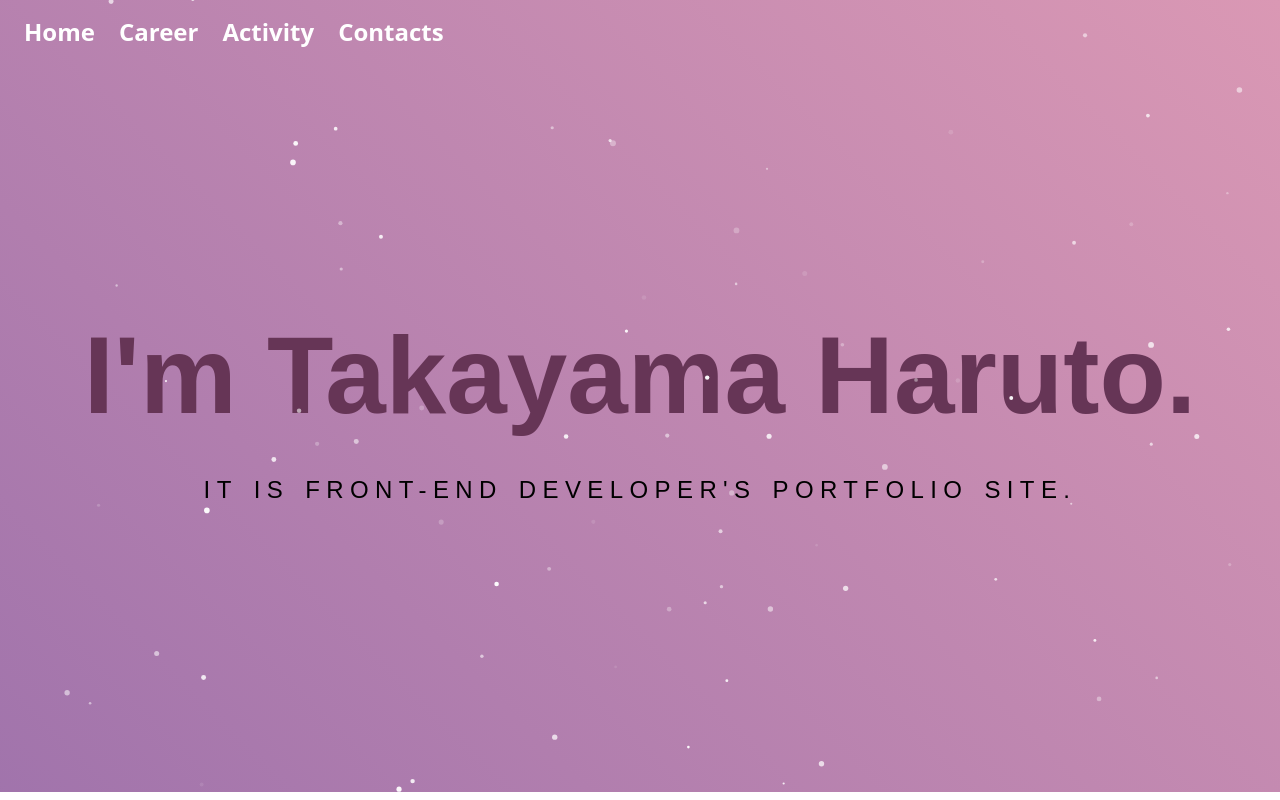
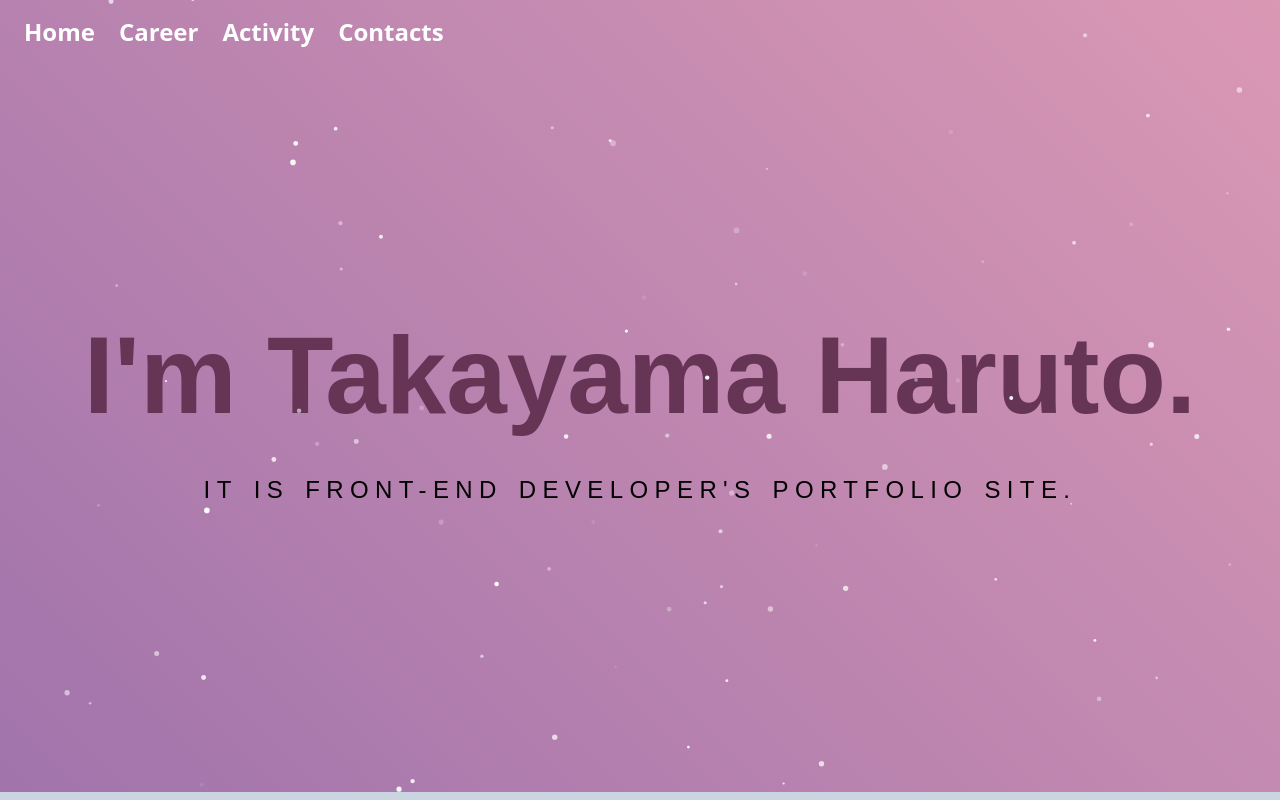
Before and after one commit to TkymHrt/TkymHrt-Portfolio, a React (Vite) app: page / in a window 1280 px wide. Shown: the top 800 px of the page. Built offline with nearby package versions, Linux system fonts and the light colour scheme.

Commit message:
[improve] 配色を変更

```diff
--- a/src/components/scrollProgressIndicator/scrollProgressIndicator.tsx
+++ b/src/components/scrollProgressIndicator/scrollProgressIndicator.tsx
@@ -10,7 +10,7 @@ const ScrollProgressIndicator = () => {
 
 	return (
 		<motion.div
-			className="fixed bottom-0 left-0 right-0 h-2 bg-white origin-top-left z-50"
+			className="fixed bottom-0 left-0 right-0 h-2 bg-slate-300 origin-top-left z-50"
 			style={{ scaleX }}
 		/>
 	);
```
